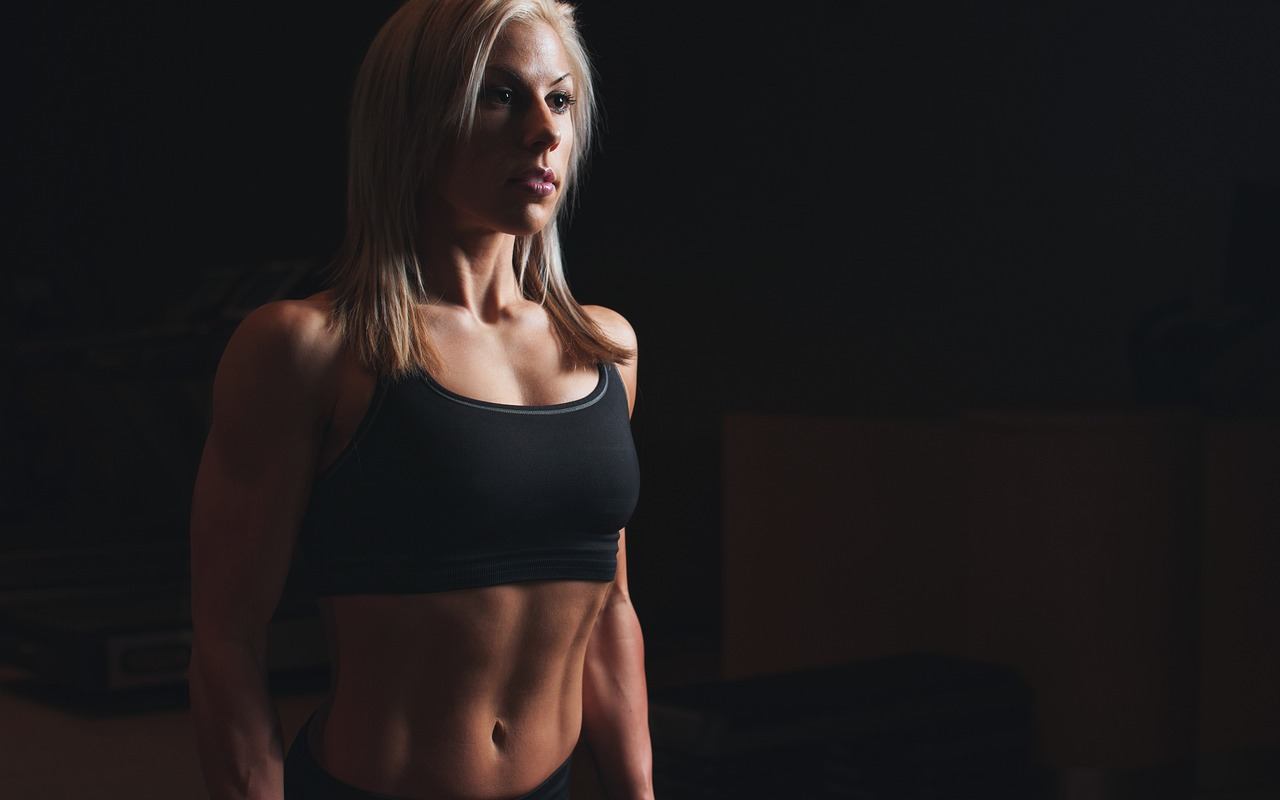
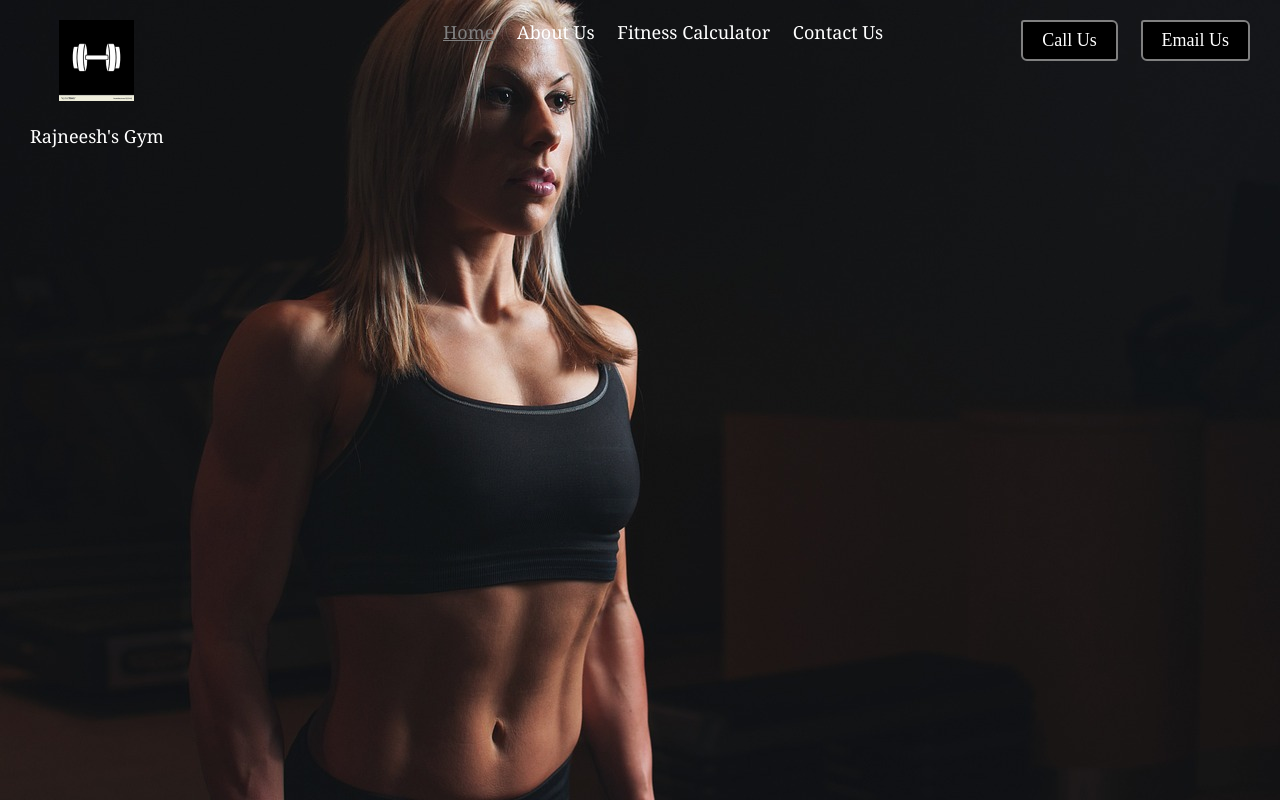
Before and after one commit to rajneeshkarna/gym-site, a plain HTML site: page index.html in a window 1280 px wide. Drawn offline with Linux system fonts and the light colour scheme; a web font is replaced by a local one.

Commit message:
Add header with navbar

```diff
--- a/css/style.css
+++ b/css/style.css
@@ -2,4 +2,60 @@ body{
   margin: 0;
   padding: 0;
   background: url(../images/bg.jpg);
+  color: white;
+  font-size: 18px;
+  font-family: 'Baloo Bhai', Georgia, serif;
 }
+
+.left{
+  position: absolute;
+  top: 20px;
+  left: 30px;
+  text-align: center;
+}
+
+.left img{
+  width: 75px;
+  filter: invert(100%);
+}
+
+.mid{
+  width: 510px;
+  margin: 20px auto;
+}
+
+.mid ul li{
+  display: inline;
+  margin-left: 18px;
+}
+
+.mid ul li a{
+  color: white;
+  text-decoration: none;
+}
+
+.mid ul li a:hover, .mid ul li .active{
+  color: gray;
+  text-decoration: underline;
+}
+
+.right{
+  display: inline-block;
+  position: absolute;
+  top: 20px;
+  right: 30px;
+}
+
+button{
+  background-color: black;
+  color: white;
+  font-size: 18px;
+  padding: 8px 19px;
+  border: 2px solid gray;
+  border-radius: 3px 6px 3px 6px;
+  font-family: 'Baloo Bhai';
+}
+
+.email-btn{
+  margin-left: 18px;
+}
--- a/index.html
+++ b/index.html
@@ -5,12 +5,26 @@
   <meta name="viewport" content="width=device-width, initial-scale=1.0">
   <title>Gym-site</title>
   <link rel="stylesheet" href="./css/style.css">
+  <link href='https://fonts.googleapis.com/css?family=Baloo Bhai' rel='stylesheet'>
 </head>
 <body>
   <header class="header">
-    <div class="left"></div>
-    <div class="mid"></div>
-    <div class="right"></div>
+    <div class="left">
+      <img src="./images/images.png" alt="A dumbell logo">
+      <p>Rajneesh's Gym</p>
+    </div>
+    <div class="mid">
+      <ul>
+        <li><a href="#" class="active">Home</a></li>
+        <li><a href="#">About Us</a></li>
+        <li><a href="#">Fitness Calculator</a></li>
+        <li><a href="#">Contact Us</a></li>
+      </ul>
+    </div>
+    <div class="right">
+      <button class="call-btn">Call Us</button>
+      <button class="email-btn">Email Us</button>
+    </div>
   </header>
 </body>
 </html>
```
Also changed, not shown: images/download.png (added), images/images.png (added).
